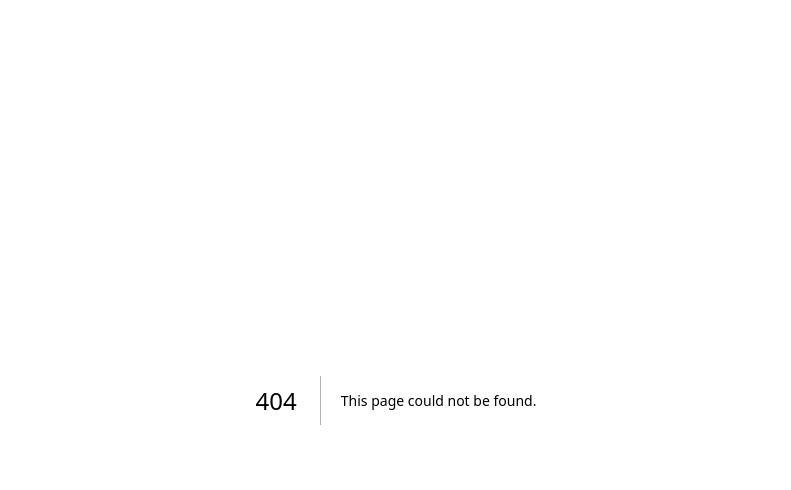
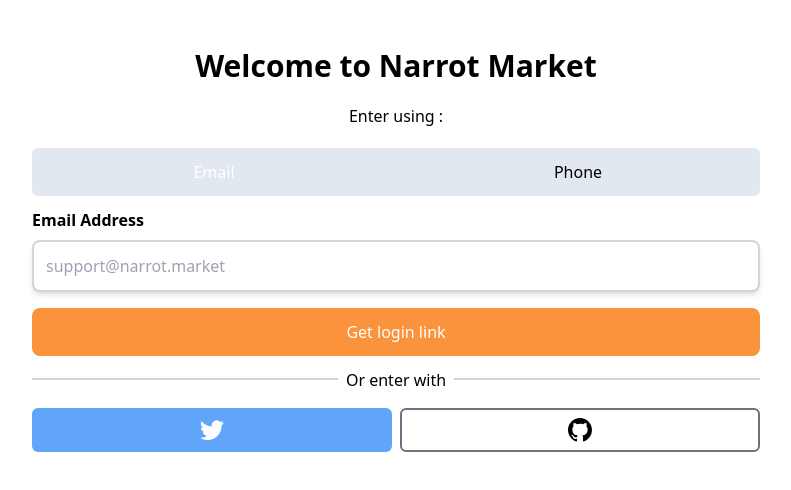
Before and after one commit to cattynip/narrot-market, a Next.js app: page /welcome in a window 1280 px wide. Before the commit this address had no page. Shown: the top 490 px of the page, without its empty margins (244-1035 px from the left). Built offline with nearby package versions, Linux system fonts and the light colour scheme.

Commit message:
style(page): Auth page
Nomadcoders #5.1 Auth page One ~ #5.2 Auth page Two

```diff
--- /dev/null
+++ b/components/Layout.tsx
@@ -0,0 +1,9 @@
+interface ILayout {
+  children: React.ReactNode;
+}
+
+const Layout = ({ children }: ILayout) => {
+  return <div className="mx-auto w-full max-w-3xl px-5">{children}</div>;
+};
+
+export default Layout;
--- /dev/null
+++ b/libs/joinClass.ts
@@ -0,0 +1,11 @@
+const joinClass = (strArr: string[]): string => {
+  let className = '';
+
+  strArr.map(value => {
+    className += ` ${value}`;
+  });
+
+  return className;
+};
+
+export default joinClass;
--- a/pages/_app.tsx
+++ b/pages/_app.tsx
@@ -1,8 +1,13 @@
 import '../styles/globals.css';
 import type { AppProps } from 'next/app';
+import Layout from '../components/Layout';
 
 function App({ Component, pageProps }: AppProps) {
-  return <Component {...pageProps} />;
+  return (
+    <Layout>
+      <Component {...pageProps} />
+    </Layout>
+  );
 }
 
 export default App;
--- a/pages/index.tsx
+++ b/pages/index.tsx
@@ -2,9 +2,9 @@ import type { NextPage } from 'next';
 
 const Home: NextPage = () => {
   return (
-    <div className="bg-red-500">
-      <h1 className="text-blue-500">It works</h1>
-    </div>
+    <>
+      <h1>Hello World</h1>
+    </>
   );
 };
 
--- /dev/null
+++ b/pages/welcome.tsx
@@ -0,0 +1,111 @@
+import type { NextPage } from 'next';
+import { useState } from 'react';
+import joinClass from '../libs/joinClass';
+
+type TMethod = 'email' | 'phone';
+
+const Welcome: NextPage = () => {
+  const [method, setMethod] = useState<TMethod>('email');
+
+  const onEmailClick = () => setMethod('email');
+  const onPhoneClick = () => setMethod('phone');
+
+  return (
+    <div>
+      <h1 className="pt-12 text-center text-3xl font-bold">
+        Welcome to Narrot Market
+      </h1>
+      <div>
+        <div>
+          <h5 className="py-5 text-center">Enter using : </h5>
+          <div className="flex w-full">
+            <button
+              className={joinClass([
+                'w-1/2 rounded-md rounded-r-none bg-slate-200 py-3',
+                method === 'email' ? 'bg-orange-400 text-white' : ''
+              ])}
+              onClick={onEmailClick}
+            >
+              Email
+            </button>
+            <button
+              className={joinClass([
+                'w-1/2 rounded-md rounded-l-none bg-slate-200 py-3',
+                method === 'phone' ? 'bg-orange-400 text-white' : ''
+              ])}
+              onClick={onPhoneClick}
+            >
+              Phone
+            </button>
+          </div>
+        </div>
+        <form className="py-3">
+          <label className="font-bold">
+            {method === 'email' ? 'Email Address' : 'Phone Number'}
+          </label>
+          <div>
+            {method === 'email' ? (
+              <input
+                className="mt-2 w-full rounded-lg border-2 border-gray-300 px-3 py-3 shadow-md transition-all duration-200 hover:border-orange-300 focus:border-orange-600 focus:outline-none focus:placeholder:opacity-0"
+                type="email"
+                placeholder="support@narrot.market"
+                required
+              />
+            ) : (
+              <div className="mt-2 flex rounded-lg shadow-md">
+                <span className="rounded-lg rounded-r-none border-2 border-r-0 border-gray-300 py-3 px-2">
+                  +82
+                </span>
+                <input
+                  className="w-full rounded-md rounded-l-none border-2 border-gray-300 py-3 px-3 transition-all duration-200 hover:border-orange-300 focus:border-orange-600 focus:outline-none focus:placeholder:opacity-0"
+                  placeholder="010-1234-5678"
+                  type="number"
+                  required
+                />
+              </div>
+            )}
+          </div>
+          <button className="mt-4 w-full rounded-lg bg-orange-400 py-3 text-white transition-all duration-200 hover:bg-orange-500">
+            {method === 'email' ? 'Get login link' : 'Get one-time password'}
+          </button>
+        </form>
+        <div>
+          <div className="relative h-10">
+            <div className="absolute top-2.5 h-0.5 w-full bg-slate-300" />
+            <div className="absolute top-0 left-0 flex w-full">
+              <span className="m-auto bg-white px-2">Or enter with</span>
+            </div>
+          </div>
+          <div className="items-center justify-center space-y-2 sm:flex sm:space-y-0 sm:space-x-2">
+            <button className="flex w-full items-center justify-center rounded-md border-2 border-blue-400 bg-blue-400 py-2 transition-colors hover:border-blue-500 hover:bg-blue-500">
+              <svg
+                className="h-6 w-6 text-white"
+                aria-hidden="true"
+                fill="currentColor"
+                viewBox="0 0 20 20"
+              >
+                <path d="M6.29 18.251c7.547 0 11.675-6.253 11.675-11.675 0-.178 0-.355-.012-.53A8.348 8.348 0 0020 3.92a8.19 8.19 0 01-2.357.646 4.118 4.118 0 001.804-2.27 8.224 8.224 0 01-2.605.996 4.107 4.107 0 00-6.993 3.743 11.65 11.65 0 01-8.457-4.287 4.106 4.106 0 001.27 5.477A4.073 4.073 0 01.8 7.713v.052a4.105 4.105 0 003.292 4.022 4.095 4.095 0 01-1.853.07 4.108 4.108 0 003.834 2.85A8.233 8.233 0 010 16.407a11.616 11.616 0 006.29 1.84" />
+              </svg>
+            </button>
+            <button className="flex w-full items-center justify-center rounded-md border-2 border-gray-500 bg-white py-2 transition-colors hover:bg-slate-200">
+              <svg
+                className="h-6 w-6"
+                aria-hidden="true"
+                fill="currentColor"
+                viewBox="0 0 20 20"
+              >
+                <path
+                  fillRule="evenodd"
+                  d="M10 0C4.477 0 0 4.484 0 10.017c0 4.425 2.865 8.18 6.839 9.504.5.092.682-.217.682-.483 0-.237-.008-.868-.013-1.703-2.782.605-3.369-1.343-3.369-1.343-.454-1.158-1.11-1.466-1.11-1.466-.908-.62.069-.608.069-.608 1.003.07 1.531 1.032 1.531 1.032.892 1.53 2.341 1.088 2.91.832.092-.647.35-1.088.636-1.338-2.22-.253-4.555-1.113-4.555-4.951 0-1.093.39-1.988 1.029-2.688-.103-.253-.446-1.272.098-2.65 0 0 .84-.27 2.75 1.026A9.564 9.564 0 0110 4.844c.85.004 1.705.115 2.504.337 1.909-1.296 2.747-1.027 2.747-1.027.546 1.379.203 2.398.1 2.651.64.7 1.028 1.595 1.028 2.688 0 3.848-2.339 4.695-4.566 4.942.359.31.678.921.678 1.856 0 1.338-.012 2.419-.012 2.747 0 .268.18.58.688.482A10.019 10.019 0 0020 10.017C20 4.484 15.522 0 10 0z"
+                  clipRule="evenodd"
+                />
+              </svg>
+            </button>
+          </div>
+        </div>
+      </div>
+    </div>
+  );
+};
+
+export default Welcome;
```
